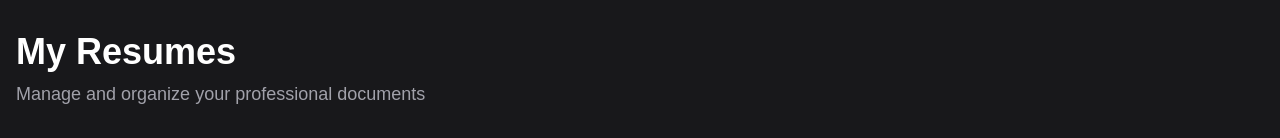
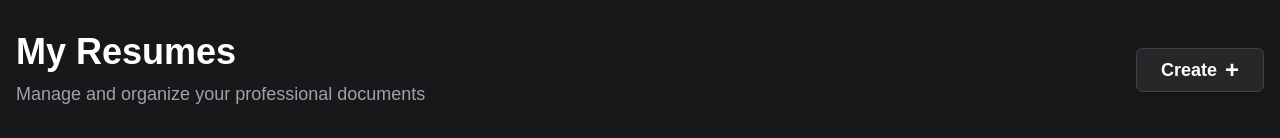
Before and after one commit to stoplion/doc-creator, a Next.js app: page /resumes in a window 1280 px wide. Shown: the top 138 px of the page. Built offline with nearby package versions, Linux system fonts and the light colour scheme.

Commit message:
new button

```diff
--- a/app/resumes/page.tsx
+++ b/app/resumes/page.tsx
@@ -2,6 +2,7 @@
 
 import { Calendar, FileText, MoreHorizontal, User } from "lucide-react"
 import Link from "next/link"
+import { useRouter } from "next/navigation"
 import { Button } from "../../src/components/ui/button"
 import { Card, CardContent, CardHeader } from "../../src/components/ui/card"
 import {
@@ -58,6 +59,7 @@ const resumes = [
 ]
 
 export default function ResumesPage() {
+  const router = useRouter()
   const handleEdit = (id: number) => {
     console.log("Edit resume:", id)
   }
@@ -73,12 +75,23 @@ export default function ResumesPage() {
   return (
     <div className="min-h-screen bg-zinc-900 text-white">
       <div className="container mx-auto px-4 py-8">
-        {/* Header */}
-        <div className="mb-8">
-          <h1 className="text-4xl font-bold mb-2">My Resumes</h1>
-          <p className="text-zinc-400 text-lg">
-            Manage and organize your professional documents
-          </p>
+        {/* Header + Create Button */}
+        <div className="flex items-center justify-between mb-8">
+          <div>
+            <h1 className="text-4xl font-bold mb-2">My Resumes</h1>
+            <p className="text-zinc-400 text-lg">
+              Manage and organize your professional documents
+            </p>
+          </div>
+          <Button
+            variant="default"
+            size="lg"
+            className="bg-zinc-800 text-white hover:bg-zinc-700 font-bold px-6 py-3 text-lg flex items-center gap-2 border border-zinc-700 shadow-md"
+            aria-label="Create New Resume"
+            onClick={() => router.push("/resumes/1")}
+          >
+            Create <span className="text-2xl leading-none">+</span>
+          </Button>
         </div>
 
         {/* Stats */}
```
